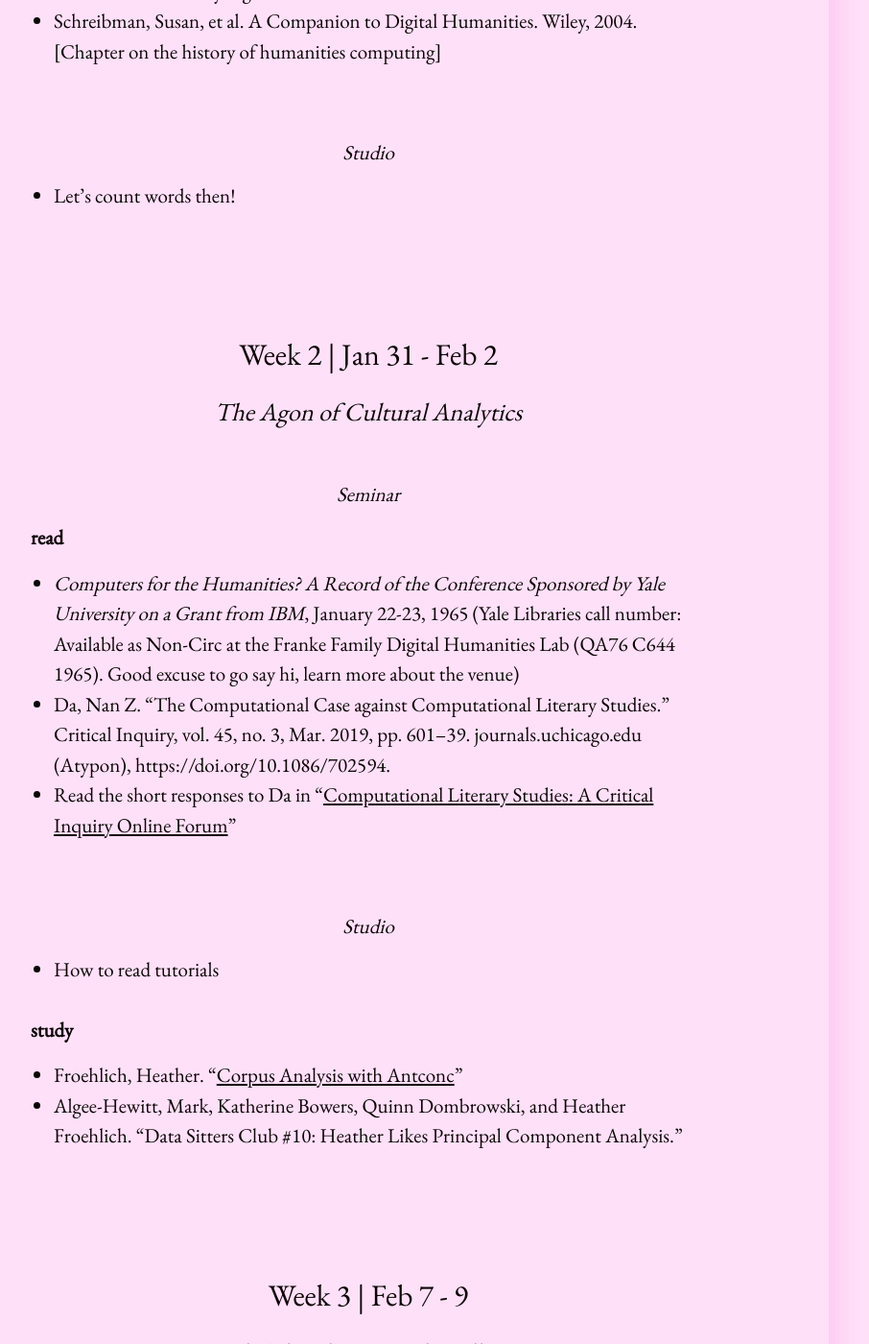
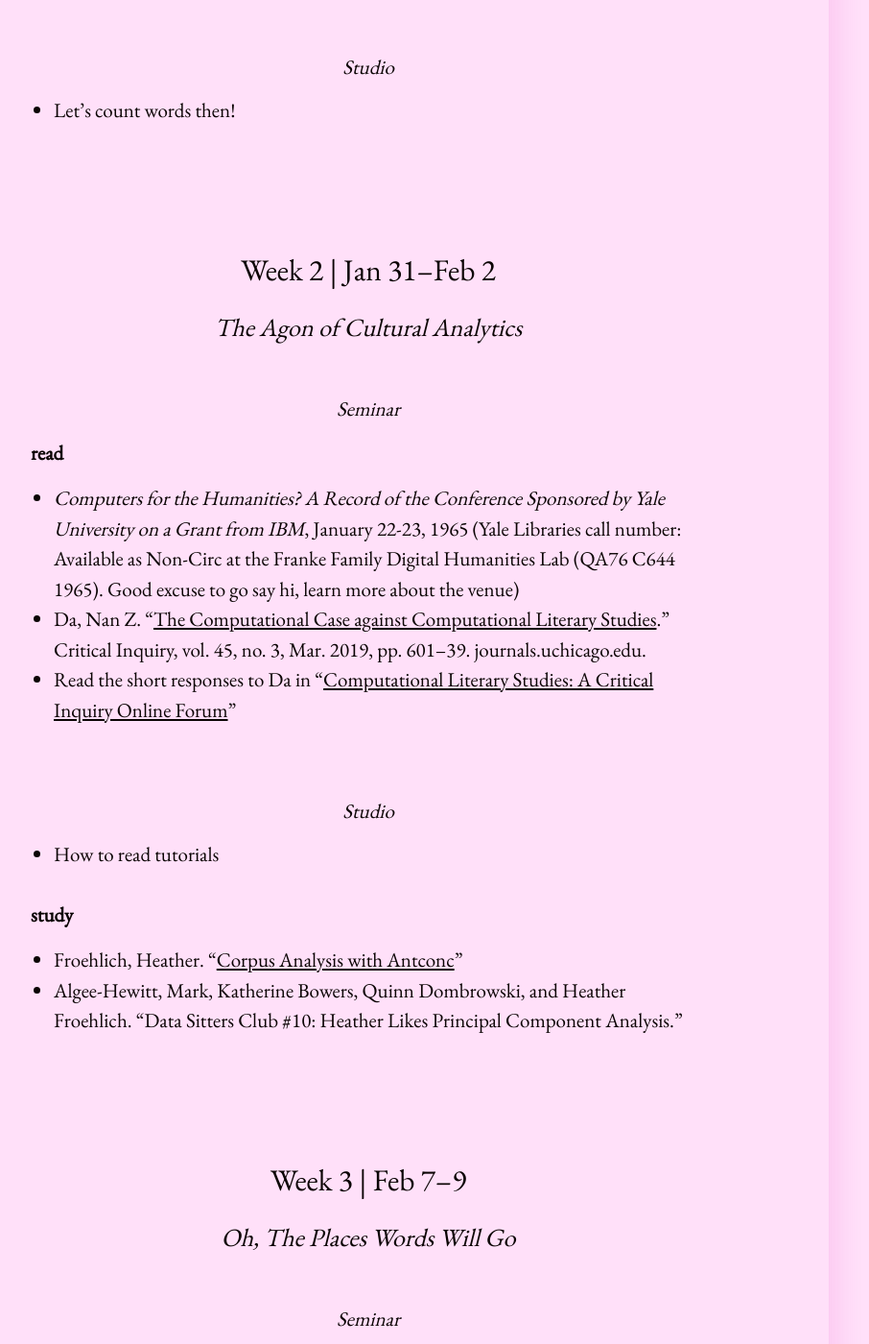
Before and after one commit to elotroalex/s23-intro-dh, a Jekyll site: the page built from schedule.md, in a window 1280 px wide and 1400 px high, scrolled down 1471 px. Shown: the whole window at 96% size, without its empty margins (256-1162 px from the left). Built offline with Jekyll 4.4.1, drawn with Linux system fonts in a browser that asks for light colours; some of the changed text lies outside the part shown.

Commit message:
incorporating edits from the MAM

```diff
--- a/_layouts/default.html
+++ b/_layouts/default.html
@@ -31,7 +31,7 @@
     {% unless site.hide_credits %}
       <aside class="site-credits">
         <p>
-          <small>Built with the unfortunately named <a href="https://github.com/patdryburgh/hitchens">Hitchens Theme</a>, and powered by <a href="http://jekyllrb.com">Jekyll</a>. Source files <a href="https://github.com/elotroalex/f22-intro-dh" target="_blank">on GitHub</a>.</small>
+          <small>Built with the <a href="https://github.com/patdryburgh/hitchens">Hitchens Theme</a>, and powered by <a href="http://jekyllrb.com">Jekyll</a>. Source files <a href="https://github.com/elotroalex/f22-intro-dh" target="_blank">on GitHub</a>.</small>
         </p>
       </aside>
     {% endunless %}
--- a/_layouts/home.html
+++ b/_layouts/home.html
@@ -18,9 +18,9 @@ layout: default
 
 <main class="home" id="main" role="main" aria-label="Content">
 
-  <p>In <em>Part I: Architectures of Knowledge</em> (Fall 2022) we studied the shape and construction of our new hybrid historical and cultural record—the analog and digital architectures of historical and cultural collections and data. Once those architectures are in place, new pitfalls and affordances open up in tandem with our ability to manipulate historical and cultural data using various forms of computation at different scales, and for different purposes. In this course, you will be introduced to these pitfalls and affordances by exploring the tension between two broad, but linked concepts in practice and theory: analysis and poesis.</p>
+  <p>In <em>Part I: Architectures of Knowledge</em> (Fall 2022) we studied the shape and construction of our new hybrid historical and cultural record—the analog and digital architectures of historical and cultural collections and data. Once those  architectures are in place, new challenges and affordances open up. We can now manipulate historical and cultural data using various forms of computation at different scales, and for different purposes. In this course, we will study these practices as they take place in the Humanities by exploring the tension between two broad but linked concepts in practice and theory: analysis and poesis.</p>
 
-  <p>The course combines a seminar preceded by a brief lecture, and a digital studio. Every week we will move through our discussions in tandem with hands-on exercises that will serve to illuminate our readings and help you gain a measure of computational proficiency useful in humanities scholarship. Our approach will be markedly historical, connecting our evolving present to scholarly traditions and ideas spanning continents and centuries. You will also learn to understand and evaluate a few popular and emerging methods and genres of Digital Humanities connected to cultural analytics. We will also dedicate time towards the end of the semester to study the rise of machine learning, and what it may mean for the humanities. Though learning how to master advanced forms of computation in use today is well beyond the scope of this course, I will teach you instead the art of teaching yourselves computation.</p>
+  <p>The course combines a seminar preceded by a brief lecture and a digital studio. Every week we will move through our discussions in tandem with hands-on exercises that will serve to illuminate our readings. You will also gain a measure of computational proficiency useful for humanities scholarship. Our approach will be markedly historical, connecting our evolving present to scholarly traditions and ideas spanning continents and centuries. You will also learn to understand and evaluate a few popular and emerging methods and genres of Digital Humanities connected to cultural analytics. We will also dedicate time towards the end of the semester to study the rise of machine learning, and what it may mean for the humanities. Though learning how to master advanced forms of computation in use today is well beyond the scope of this course, I will teach you instead the art of teaching yourselves computation.</p>
 
   <p>(No previous computational experience required. Part I of this course is also not required).</p>
 
--- a/schedule.md
+++ b/schedule.md
@@ -31,7 +29,7 @@ title: Schedule
 - Let's count words then!
 
 
-### Week 2 | Jan 31 - Feb 2
+### Week 2 | Jan 31--Feb 2
 
 #### The Agon of Cultural Analytics
 
@@ -39,7 +37,7 @@ title: Schedule
 
 **read**
 - *Computers for the Humanities? A Record of the Conference Sponsored by Yale University on a Grant from IBM*, January 22-23, 1965 (Yale Libraries call number: Available as Non-Circ at the Franke Family Digital Humanities Lab (QA76 C644 1965). Good excuse to go say hi, learn more about the venue)
-- Da, Nan Z. “The Computational Case against Computational Literary Studies.” Critical Inquiry, vol. 45, no. 3, Mar. 2019, pp. 601–39. journals.uchicago.edu (Atypon), https://doi.org/10.1086/702594.
+- Da, Nan Z. “[The Computational Case against Computational Literary Studies](https://doi.org/10.1086/702594).” Critical Inquiry, vol. 45, no. 3, Mar. 2019, pp. 601–39. journals.uchicago.edu.
 - Read the short responses to Da in "[Computational Literary Studies: A Critical Inquiry Online Forum](https://critinq.wordpress.com/2019/03/31/computational-literary-studies-a-critical-inquiry-online-forum/)"
 
 ##### Studio
@@ -51,7 +49,7 @@ title: Schedule
 - Algee-Hewitt, Mark, Katherine Bowers, Quinn Dombrowski, and Heather Froehlich. "Data Sitters Club #10: Heather Likes Principal Component Analysis."
 
 
-### Week 3 | Feb 7 - 9
+### Week 3 | Feb 7--9
 
 #### Oh, The Places Words Will Go
 
@@ -63,7 +61,7 @@ title: Schedule
 
 **watch**
 - [WordSeer Features](https://www.youtube.com/watch?v=fMyTkCsZcLU)
-- de Sá Pereira, Moacir P. "[Mapping Fabula and Sjužet in 'Wandering Rocks'](https://muziejus.github.io/wandering-rocks/)."
+- Sá Pereira, Moacir P. de. "[Mapping Fabula and Sjužet in 'Wandering Rocks'](https://muziejus.github.io/wandering-rocks/)."
 
 **task**
 - Working in pairs, pick a contemporary article of thematic interest to both of you engaging with text or corpus analysis from [*Digital Humanities Quarterly*](http://www.digitalhumanities.org/dhq/) or the "[*Journal of Cultural Analytics*](https://culturalanalytics.org/)". Read it online. As you read it, highlight the concepts you don't understand in the article using [hypothes.is](https://via.hypothes.is/). If you see a concept that you think you can explain to your partner, write a comment, start a dialogue.
@@ -78,7 +76,7 @@ title: Schedule
 
 
 
-### Week 4 | Feb 14 - 16
+### Week 4 | Feb 14--16
 
 #### The Social Life of Everything, Everyone and Everywhen
 
@@ -99,7 +97,7 @@ title: Schedule
 
 ### | POESIS |
 
-### Week 5 | Feb 21 - 23
+### Week 5 | Feb 21--23
 
 #### The Electric Loom
 
@@ -119,7 +117,7 @@ title: Schedule
 - Let's build a simple word machine
 
 
-### Week 6 | Feb 28 - March 2
+### Week 6 | Feb 28--March 2
 
 #### The Back and Forth Between Pictura and Poesis, oh, and Sound.
 
@@ -138,7 +136,7 @@ title: Schedule
 
 - Re-introducing colored pencils
 
-### Week 7 | Mar 7 - 9
+### Week 7 | Mar 7--9
 
 #### The Image of Absence
 
@@ -149,7 +147,7 @@ title: Schedule
 - Johnson, Jessica Marie. “Xroads Praxis: Black Diasporic Technologies for Remaking the New World.” *archipelagos journal*, no. 3 (July 2019). https://doi.org/10.7916/archipelagos-4fjd-k774.
 
 **explore**
-- Celia E. Naylor, Alex Gil, Moacir P. de Sá Pereira, et al. "[(Un)Silencing Slavery](https://unsilencing-slavery.org/)."
+- Naylor, Celia E., Alex Gil, Moacir P. de Sá Pereira, et al. "[(Un)Silencing Slavery](https://unsilencing-slavery.org/)."
 
 
 ##### Midterm Exam
@@ -161,7 +159,7 @@ title: Schedule
 ---
 
 
-### Week 8 | Mar 28 - 30
+### Week 8 | Mar 28--30
 
 #### Midway
 
@@ -172,7 +170,7 @@ title: Schedule
 
 ### | SPECIAL EVENT: BRIEF RETURN TO ANALYSIS |
 
-### Week 9 | Apr 4 - 6
+### Week 9 | Apr 4--6
 
 #### The Signatures of Writing
 
@@ -185,7 +183,7 @@ title: Schedule
 - Introduction to Stylo
 
 
-### Week 10 | Apr 11 - 13
+### Week 10 | Apr 11--13
 
 #### Stochastic Parrots
 
@@ -220,7 +218,7 @@ title: Schedule
 - Image generation exercise using whatever AI consumer-grade tool is available in April.
 
 
-### Week 12 | Apr 25 - 27
+### Week 12 | Apr 25--27
 
 #### Exeunt to the World
 
```
Also changed, not shown: other parts of schedule.md (+3 -5 lines).
